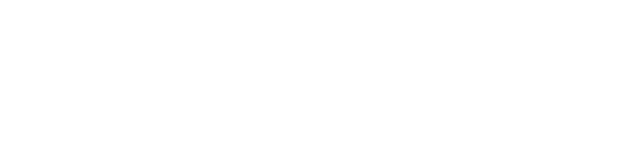
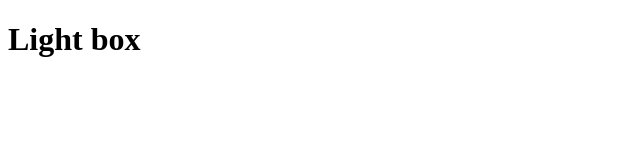
Before and after one commit to StojanMilosev/light-box, a plain HTML site: page index.html in a window 1280 px wide. Shown: the whole page, without its empty margins (0-640 px from the left). Drawn offline with Linux system fonts and the light colour scheme.

Commit message:
minor changes

```diff
--- a/index.html
+++ b/index.html
@@ -1,13 +1,15 @@
 <!DOCTYPE html>
 <html lang="en">
     <head>
-        <title></title>
+        <title>Light box</title>
         <meta charset="UTF-8">
         <meta name="viewport" content="width=device-width, initial-scale=1">
         <link href="main.css" rel="stylesheet">
     </head>
     <body>
-
+        <div class="container">
+            <h1>Light box</h1>
+        </div>
         <script src="main.js"></script>
     </body>
 </html>
```
